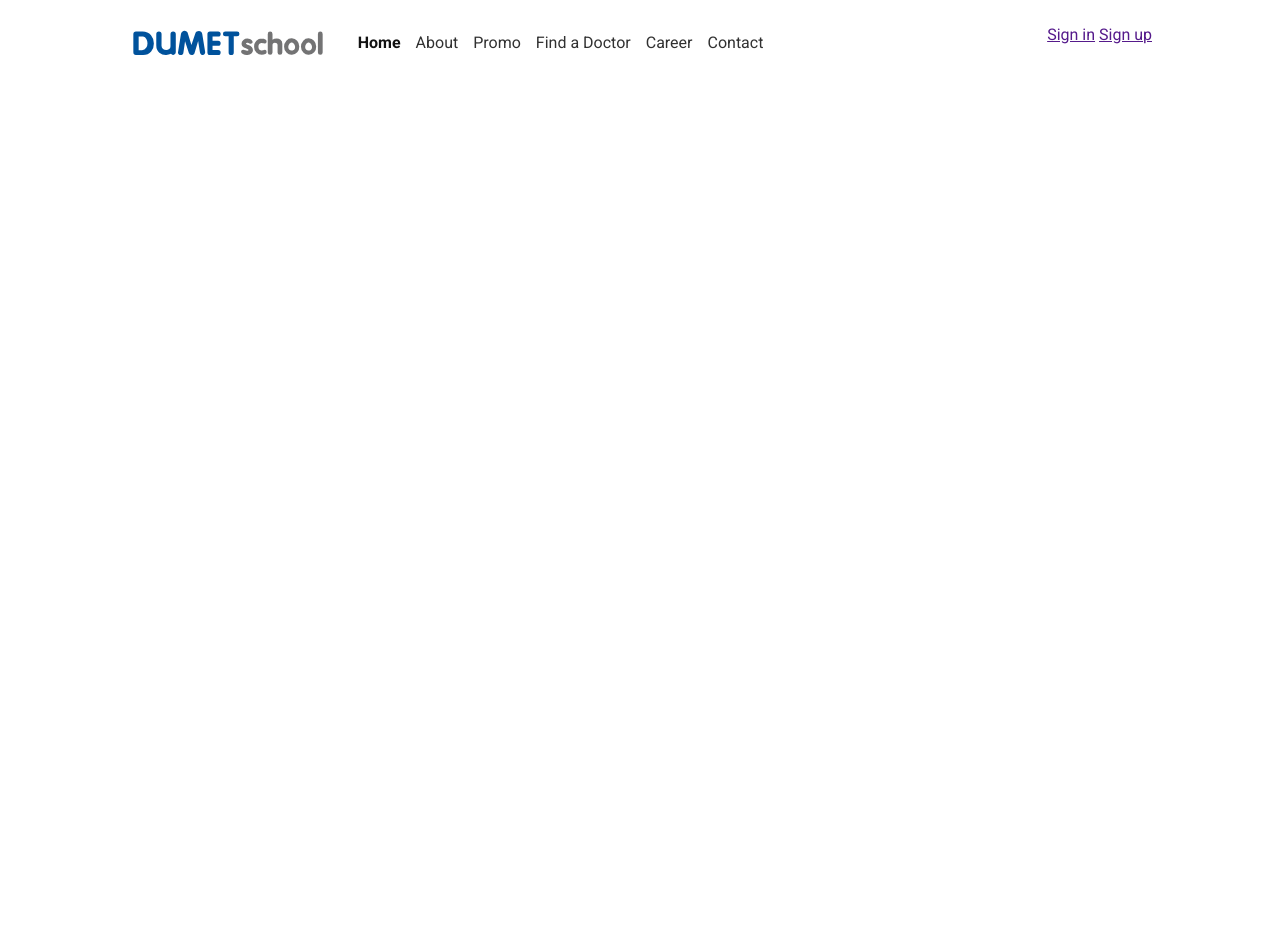
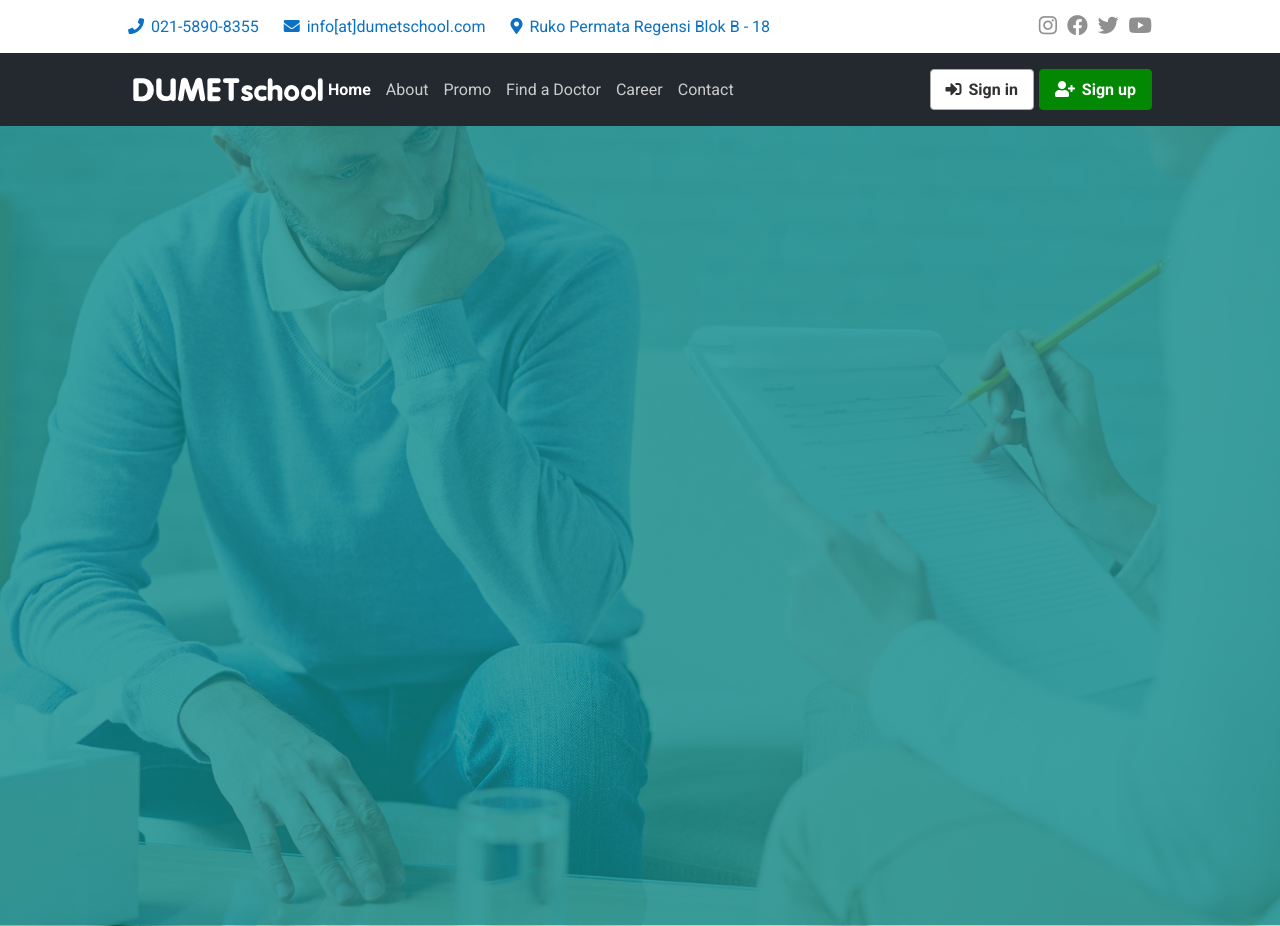
Before and after one commit to aryadumet/daffaalfariza, a plain HTML site: page htmlcss/index.html in a window 1280 px wide. Before the commit the page ends 800 px from the top, so only its background shows below. Drawn offline with Linux system fonts and the light colour scheme.

Commit message:
pertemuan ke 4

```diff
--- a/htmlcss/css/style.css
+++ b/htmlcss/css/style.css
@@ -8,22 +8,79 @@
     padding: 0;
 }
 
+.top-menu {
+    display: flex;
+    justify-content: center;
+    background-color: #ffffff;
+}
+
+.top-menu-contact {
+    display: flex;
+    align-items: center;
+}
+
+.top-menu-contact > ul {
+    display: flex;
+    list-style: none;
+    padding-left: 0;
+}
+
+.top-menu-contact > ul > li > a {
+    text-decoration: none;
+    color: #0c71c4;
+}
+
+.top-menu-contact > ul > li > a > i {
+    padding-right: 3px;
+}
+
+.top-menu-social-media {
+    display: flex;
+    align-items: center;
+    justify-content: flex-end;
+}
+
+.fa-instagram {
+    /* color: #D7407F; */
+    color: #909090;
+    font-size: 1.3rem;
+}
+
+.fa-facebook {
+    /* color: #1873EB; */
+    color: #909090;
+    font-size: 1.3rem;
+}
+
+.fa-twitter {
+    /* color: #1C9CEA; */
+    color: #909090;
+    font-size: 1.3rem;
+}
+
+.fa-youtube {
+    /* color: #F70000; */
+    color: #909090;
+    font-size: 1.3rem;
+}
+
 .navbar {
     display: flex;
     justify-content: center;
+    background-color: #24292F;
 }
 
 .container {
     display: flex;
     justify-content: space-between;
     width: 80%;
-    padding: 25px 0;
+    padding: 16px 0;
 }
 
 .logo {
     display: flex;
     align-items: center;
-    flex: 1;
+    flex: 1.2;
 }
 
 .logo > img {
@@ -44,14 +101,66 @@
 
 .menu-link > ul > li > a {
     text-decoration: none;
-    color: #313131;
+    color: #CCCCCC;
 }
 
 .menu-link > ul > li > a.active {
     font-weight: 700;
-    color: #121212;
+    color: #FFFFFF;
+}
+
+.menu-button {
+    display: flex;
+    flex: 2;
+    justify-content: end;
+    align-items: center;
+}
+
+.sign-in {
+    text-decoration: none;
+    background-color: #FFFFFF;
+    border: 1px solid #AAAAAA;
+    padding: 10px 15px;
+    border-radius: 4px;
+    font-weight: 700;
+    color: #313131;
+    margin-right: 5px;
+}
+
+.sign-up {
+    text-decoration: none;
+    background-color: #028802;
+    border: 1px solid #028802;
+    padding: 10px 15px;
+    border-radius: 4px;
+    font-weight: 700;
+    color: #FFFFFF;
 }
 
 .pl-15 {
     padding-left: 15px;
 }
+
+.pl-25 {
+    padding-left: 25px;
+}
+
+.pr-3 {
+    padding-right: 3px;
+}
+
+.pr-10 {
+    padding-right: 10px;
+}
+
+.header {
+    background: url(../assets/header/background.png) no-repeat center center;
+    height: 100vh;
+    background-size: cover;
+}
+
+.header-content {
+    display: flex;
+    justify-content: space-between;
+    width: 80%;
+}
--- a/htmlcss/index.html
+++ b/htmlcss/index.html
@@ -5,13 +5,52 @@
     <meta http-equiv="X-UA-Compatible" content="IE=edge">
     <meta name="viewport" content="width=device-width, initial-scale=1.0">
     <link rel="stylesheet" href="./css/style.css">
-    <title>My Hospital</title>
+    <link rel="stylesheet" href="https://use.fontawesome.com/releases/v5.15.1/css/all.css">
+    <title>DUMET Doc</title>
 </head>
 <body>
+    <div class="top-menu">
+        <div class="container">
+            <div class="top-menu-contact">
+                <ul>
+                    <li>
+                        <a href="">
+                            <i class="fas fa-phone"></i> 021-5890-8355
+                        </a>
+                    </li>
+                    <li>
+                        <a href="" class="pl-25">
+                            <i class="fas fa-envelope"></i> info[at]dumetschool.com
+                        </a>
+                    </li>
+                    <li>
+                        <a href="" class="pl-25">
+                            <i class="fas fa-map-marker-alt"></i>
+                            Ruko Permata Regensi Blok B - 18
+                        </a>
+                    </li>
+                </ul>
+            </div>
+            <div class="top-menu-social-media">
+                <a href="" class="pr-10">
+                    <i class="fab fa-instagram"></i>
+                </a>
+                <a href="" class="pr-10">
+                    <i class="fab fa-facebook"></i>
+                </a>
+                <a href="" class="pr-10">
+                    <i class="fab fa-twitter"></i>
+                </a>
+                <a href="">
+                    <i class="fab fa-youtube"></i>
+                </a>
+            </div>
+        </div>
+    </div>
     <div class="navbar">
         <div class="container">
             <div class="logo">
-                <img src="./assets/logo/logo-dumet-school.svg" alt="Logo DUMET School">
+                <img src="./assets/logo/logo-dumet-school-white.svg" alt="Logo DUMET School">
             </div>
             <div class="menu-link">
                 <ul>
@@ -24,9 +63,18 @@
                 </ul>
             </div>
             <div class="menu-button">
-                <a href="">Sign in</a>
-                <a href="">Sign up</a>
+                <a href="" class="sign-in">
+                    <i class="fas fa-sign-in-alt pr-3"></i> Sign in
+                </a>
+                <a href="" class="sign-up">
+                    <i class="fas fa-user-plus pr-3"></i> Sign up
+                </a>
             </div>
+        </div>
+    </div>
+    <div class="header">
+        <div class="header-content">
+
         </div>
     </div>
 </body>
```
Also changed, not shown: htmlcss/assets/header/background.png (added), htmlcss/assets/logo/logo-dumet-school-white.svg (added).
